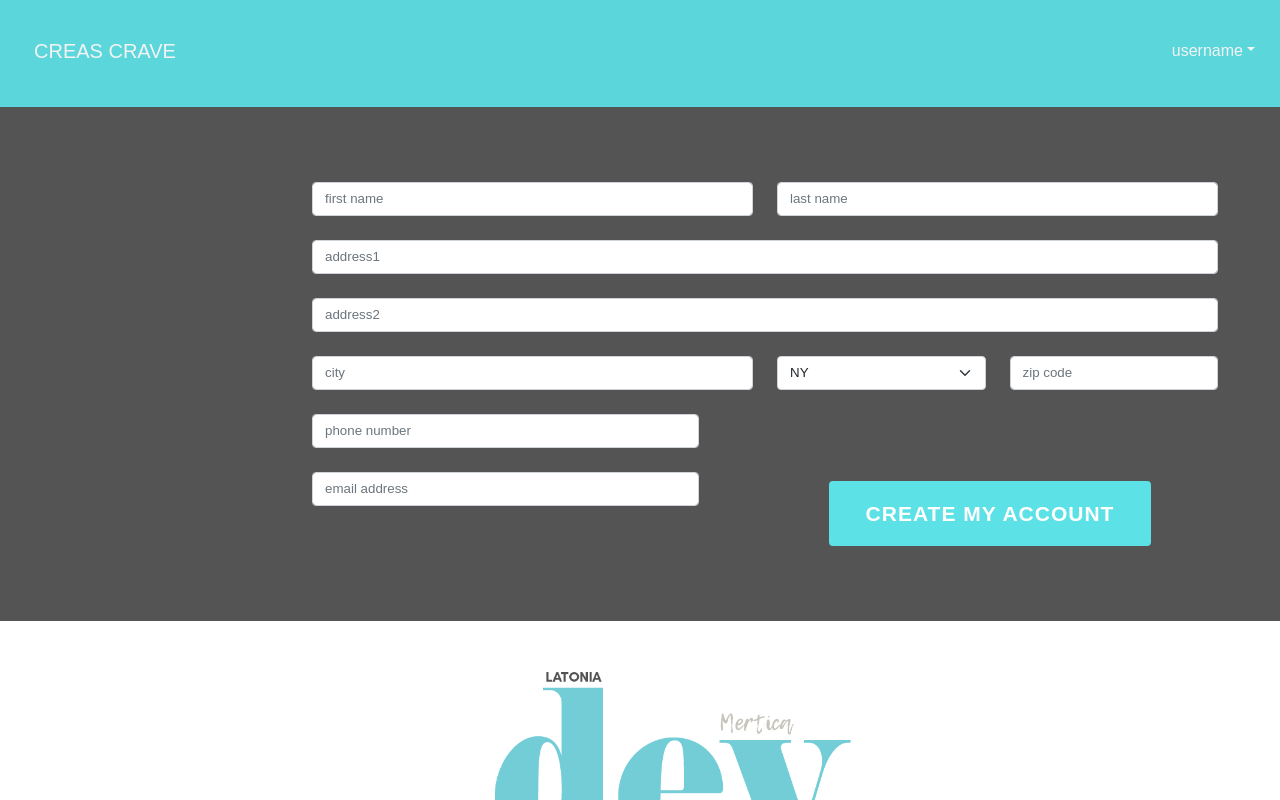
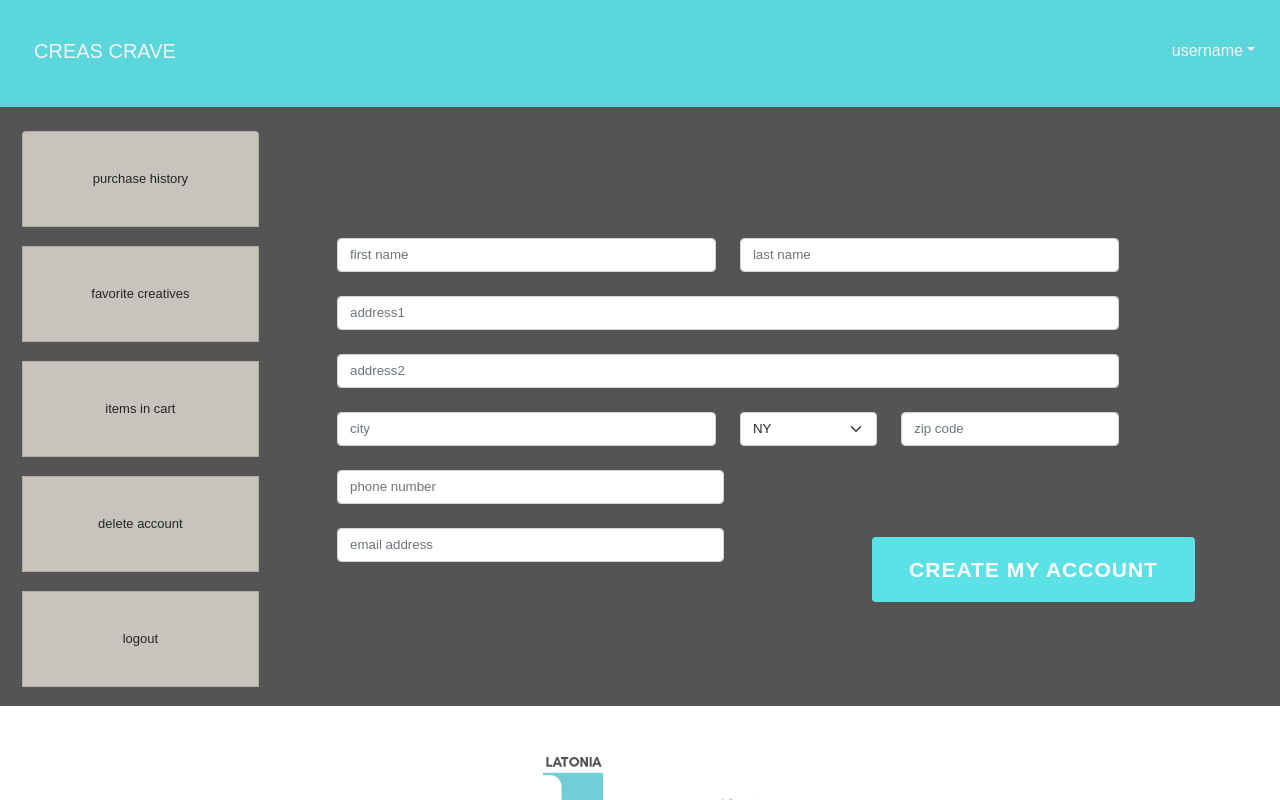
Before and after one commit to wardaasser/creas-crave-capstone, a React (Create React App) app in the folder creascrave-frontend/creascrave-frontend/: page /customers in a window 1280 px wide. Shown: the top 800 px of the page. Built offline with nearby package versions, Linux system fonts and the light colour scheme.

Commit message:
standardized front v back pages/nonwired

```diff
--- a/creascrave-frontend/creascrave-frontend/src/Cart.js
+++ b/creascrave-frontend/creascrave-frontend/src/Cart.js
@@ -1,10 +1,12 @@
 import NavbarBackend from "./NavbarBackend";
+import Sidebar from "./Sidebar";
 import Footer from "./Footer";
 
 const Cart = () => {
   return (
-    <div>
+    <div style={{ backgroundColor: "#545454", marginTop: -44 }}>
       <NavbarBackend />
+      <Sidebar type="cart" />
       <Footer />
     </div>
   );
--- a/creascrave-frontend/creascrave-frontend/src/Creatives.js
+++ b/creascrave-frontend/creascrave-frontend/src/Creatives.js
@@ -9,21 +9,9 @@ const Creatives = () => {
       className="container-fluid"
       style={{ marginTop: -44, backgroundColor: "#545454" }}
     >
-      <div className="btn-group">
-        <button
-          className="btn btn-secondary btn-sm dropdown-toggle"
-          type="button"
-          data-toggle="dropdown"
-          aria-haspopup="true"
-          aria-expanded="false"
-        >
-          Small button
-        </button>
-        <div className="dropdown-menu">...</div>
-      </div>
+      <NavbarBackend />
 
-      <Sidebar />
-      <Sidebar className="col-4" />
+      <Sidebar type="creatives" className="col-4" />
       <div className="row">
         <div className="col-8" style={{ marginBottom: 22 }}></div>
       </div>
--- a/creascrave-frontend/creascrave-frontend/src/CreativesInCart.js
+++ b/creascrave-frontend/creascrave-frontend/src/CreativesInCart.js
@@ -1,9 +1,12 @@
+import NavbarBackend from "./NavbarBackend";
+import Sidebar from "./Sidebar";
 import Footer from "./Footer";
 
 const CreativesInCart = () => {
   return (
-    <div>
-      Creatives In Cart Page
+    <div style={{ backgroundColor: "#545454", marginTop: -44 }}>
+      <NavbarBackend />
+      <Sidebar type="cart" />
       <Footer />
     </div>
   );
--- a/creascrave-frontend/creascrave-frontend/src/Customers.js
+++ b/creascrave-frontend/creascrave-frontend/src/Customers.js
@@ -1,9 +1,9 @@
 import NavbarBackend from "./NavbarBackend";
 import Sidebar from "./Sidebar";
 import Footer from "./Footer";
-import { useEffect, useState, useRef } from "react";
+import { useState, useRef } from "react";
 
-let allCustomers;
+// let allCustomers;
 const Customers = ({ links }) => {
   const [customers, setCustomers] = useState(null);
   const table = useRef(null);
@@ -57,27 +57,15 @@ const Customers = ({ links }) => {
       className="container-fluid"
       style={{ marginTop: -44, backgroundColor: "#545454" }}
     >
-      <div className="btn-group">
-        <button
-          className="btn btn-secondary btn-sm dropdown-toggle"
-          type="button"
-          data-toggle="dropdown"
-          aria-haspopup="true"
-          aria-expanded="false"
-        >
-          toggle creatives view
-        </button>
-        <div className="dropdown-menu">...</div>
+      <NavbarBackend />
+      <div>
+        <Sidebar type="cart" />
       </div>
-
-      <NavbarBackend />
-      <Sidebar className="col-4" links={[]} />
-
-      <div className="row" style={{ marginLeft: 300, marginRight: 50 }}>
+      <div className="row" style={{ marginLeft: 325 }}>
         <div>
           <form onSubmit={addCustomer}>
-            <div className="row" style={{ marginTop: 75 }}>
-              <div className="col-6">
+            <div className="row" style={{ marginTop: -500 }}>
+              <div className="col-5">
                 <label
                   htmlFor="firstName"
                   className="form-label"
@@ -93,7 +81,7 @@ const Customers = ({ links }) => {
                 />
               </div>
 
-              <div className="col-6">
+              <div className="col-5">
                 <label
                   htmlFor="lastName"
                   className="form-label"
@@ -111,7 +99,7 @@ const Customers = ({ links }) => {
             </div>
 
             <div className="row">
-              <div className="col">
+              <div className="col-10">
                 <div>
                   <label
                     htmlFor="address1"
@@ -131,7 +119,7 @@ const Customers = ({ links }) => {
             </div>
 
             <div className="row">
-              <div className="col">
+              <div className="col-10">
                 <div>
                   <label
                     htmlFor="address2"
@@ -150,7 +138,7 @@ const Customers = ({ links }) => {
             </div>
 
             <div className="row">
-              <div className="col-6">
+              <div className="col-5">
                 <div>
                   <label
                     htmlFor="city"
@@ -168,7 +156,7 @@ const Customers = ({ links }) => {
                 </div>
               </div>
 
-              <div className="col-3">
+              <div className="col-2">
                 <div>
                   <label
                     htmlFor="state"
@@ -238,7 +226,7 @@ const Customers = ({ links }) => {
                 </div>
               </div>
 
-              <div className="col">
+              <div className="col-3">
                 <div>
                   <label
                     htmlFor="zipCode"
--- a/creascrave-frontend/creascrave-frontend/src/Favorites.js
+++ b/creascrave-frontend/creascrave-frontend/src/Favorites.js
@@ -1,9 +1,12 @@
+import NavbarBackend from "./NavbarBackend";
+import Sidebar from "./Sidebar";
 import Footer from "./Footer";
 
 const Favorites = () => {
   return (
-    <div>
-      Favorites Page
+    <div style={{ backgroundColor: "#545454", marginTop: -44 }}>
+      <NavbarBackend />
+      <Sidebar type="cart" />
       <Footer />
     </div>
   );
--- a/creascrave-frontend/creascrave-frontend/src/NavbarBackend.js
+++ b/creascrave-frontend/creascrave-frontend/src/NavbarBackend.js
@@ -1,4 +1,4 @@
-import { Link } from "react-router-dom";
+// import { Link } from "react-router-dom";
 
 const NavbarBackend = () => {
   return (
--- a/creascrave-frontend/creascrave-frontend/src/Purchases.js
+++ b/creascrave-frontend/creascrave-frontend/src/Purchases.js
@@ -1,6 +1,7 @@
-import Footer from "./Footer";
 import NavbarBackend from "./NavbarBackend";
 import Sidebar from "./Sidebar";
+import Disclaimer from "./Disclaimer";
+import Footer from "./Footer";
 
 const Purchases = () => {
   return (
@@ -22,26 +23,12 @@ const Purchases = () => {
       </div>
 
       <NavbarBackend />
-      <Sidebar className="col-4" />
+      <Sidebar type="purchases" className="col-4" />
       <div className="row">
         <div className="col-8" style={{ marginBottom: 22 }}></div>
       </div>
 
-      <div className="row disclaimer" style={{ backgroundColor: "#360836" }}>
-        <p>
-          <h1
-            style={{
-              fontSize: "smaller",
-              color: "white",
-              textAlign: "center",
-              paddingTop: 20,
-            }}
-          >
-            disclaimer: unauthorized access and/or usage will be prosecuted to
-            the fullest extent of the creatives law.
-          </h1>
-        </p>
-      </div>
+      <Disclaimer />
       <Footer />
     </div>
   );
--- a/creascrave-frontend/creascrave-frontend/src/Sidebar.js
+++ b/creascrave-frontend/creascrave-frontend/src/Sidebar.js
@@ -1,4 +1,31 @@
-const Sidebar = ({ links }) => {
+const Sidebar = ({ type }) => {
+  let links = [];
+  if (type === "cart") {
+    links = [
+      { label: "purchase history", destination: "/purchaseHistory" },
+      { label: "favorite creatives", destination: "/favoriteCreatives" },
+      { label: "items in cart", destination: "/itemsInCart" },
+      { label: "delete account", destination: "/deleteAccount" },
+      { label: "logout", destination: "/logout" },
+    ];
+  } else if (type === "creatives") {
+    links = [
+      { label: "customers", destination: "/customers" },
+      { label: "purchases", destination: "/purchases" },
+      { label: "favorites", destination: "/favorites" },
+      { label: "abandoned carts", destination: "/abandonedCarts" },
+      { label: "logout", destination: "/logout" },
+    ];
+  } else if (type === "purchases") {
+    links = [
+      { label: "customers", destination: "/customers" },
+      { label: "creatives sold", destination: "/creativesSold" },
+      { label: "sales amount", destination: "/salesAmount" },
+      { label: "sold dates", destination: "/soldDates" },
+      { label: "logout", destination: "/logout" },
+    ];
+  }
+
   return (
     <div className="container-fluid">
       <div className="row">
@@ -12,21 +39,22 @@ const Sidebar = ({ links }) => {
             textAlign: "center",
           }}
         >
-          {/* <ul className="list-group" style={{ paddingTop: 87 }}>
+          <ul className="list-group" style={{ paddingTop: 87 }}>
             {links.map((link) => {
               return (
                 <>
                   <li
                     className="list-group-item"
                     style={{ backgroundColor: "#c8c4bd", padding: 37 }}
+                    href={link.destination}
                   >
-                    {link}
+                    {link.label}
                   </li>
                   <br />
                 </>
               );
             })}
-          </ul> */}
+          </ul>
         </div>
       </div>
     </div>
--- a/creascrave-frontend/creascrave-frontend/src/Users.js
+++ b/creascrave-frontend/creascrave-frontend/src/Users.js
@@ -1,10 +1,15 @@
+import NavbarBackend from "./NavbarBackend";
+import Sidebar from "./Sidebar";
 import Disclaimer from "./Disclaimer";
+import Footer from "./Footer";
 
 const Users = () => {
   return (
-    <div>
-      Users
+    <div style={{ backgroundColor: "#545454", marginTop: -44 }}>
+      <NavbarBackend />
+      <Sidebar type="creatives" />
       <Disclaimer />
+      <Footer />
     </div>
   );
 };
```
